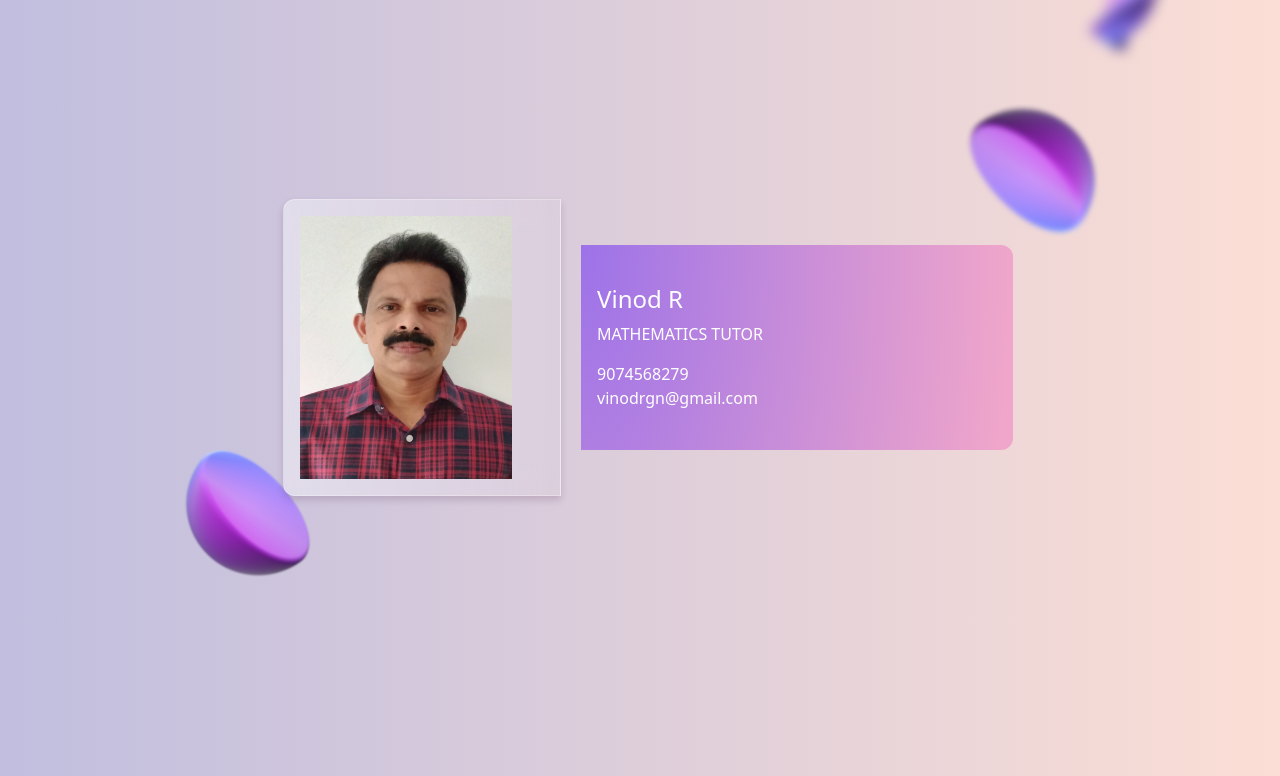
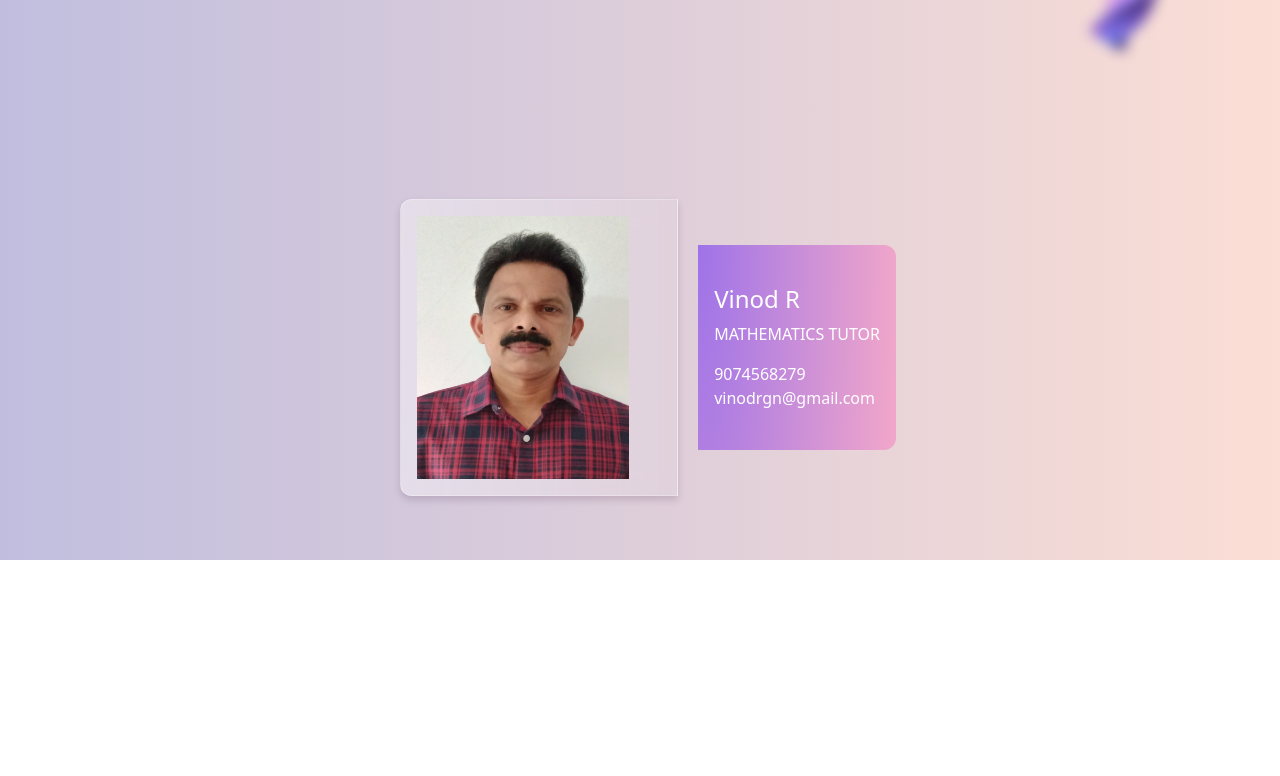
Before and after one commit to sarathkumarrs/vinodmathstution, a plain HTML site: page index.html in a window 1280 px wide. Shown: the part 1922-2698 px from the top of the page. After the commit the page ends 2482 px from the top, so only its background shows below. Drawn offline with nearby package versions, Linux system fonts and the light colour scheme.

Commit message:
responsive

```diff
--- a/index.html
+++ b/index.html
@@ -68,7 +68,7 @@
             <img src="./images/blurredStar.png" alt="">
         </div>
         <h2 class="text-center my-4" style="color: #824CEF;">Why Us ?</h2>
-        <div class="row justify-content-between py-5">
+        <div class="row justify-content-between py-5 mx-auto">
             <div class="card" style="width: 22rem;">
                 <img src="./images/why1.png" class="card-img-top p-2" alt="...">
                 <div class="card-body">
@@ -100,9 +100,9 @@
             <img src="./images/blurred4.png" alt="" style="position: relative; top:-60px;">
           </div>
 
-          <img src="./images/spheretop.png" alt="" style="position: absolute;top: 1987px;
+          <!-- <img src="./images/spheretop.png" alt="" style="position: absolute;top: 1987px;
           left: 943px;
-          z-index: -1;">
+          z-index: -1;"> -->
         <section class="parent py-5">
             <div class="child">
                 <div class="col ">
@@ -110,7 +110,7 @@
                 </div>
             </div>
             <div class="child samplegrad">
-                <div class="col  py-4" style="width: 400px; text-align:left;">
+                <div class="col  py-4" style="text-align:left;">
                     <h4>Vinod R</h4>
                     <p>MATHEMATICS TUTOR</p>
 
@@ -119,9 +119,9 @@
                 </div>
             </div>
         </section>
-        <img src="./images/spherebottom.png" alt="" style="position:relative; top: -162px;
+        <!-- <img src="./images/spherebottom.png" alt="" style="position:relative; top: -162px;
         left: 83px;
-        z-index: -1;">
+        z-index: -1;"> -->
 
     </section>
 
--- a/style.css
+++ b/style.css
@@ -63,7 +63,6 @@ body{
     /* Auto layout */
     padding: 32px;
     gap: 24px;
-    width: 550px;
     height: 100px;
     left: 100px;
     top: 649px;
```
